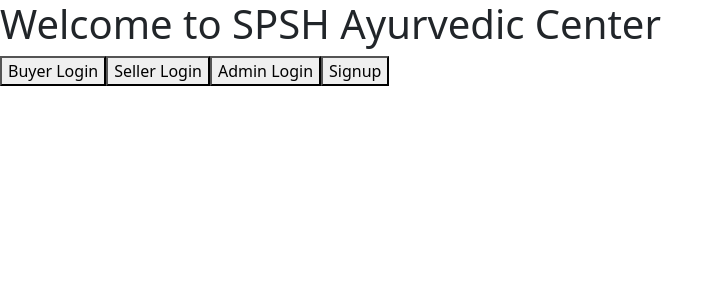
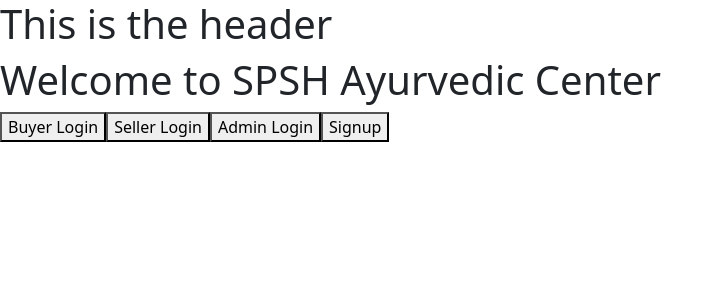
Before and after one commit to PoornaSenadheera100/SPSH-Ayurvedic-Center, a React (Create React App) app in the folder frontend/: page / in a window 1280 px wide. Shown: the top 300 px of the page, without its empty margins (0-724 px from the left). Built offline with nearby package versions, Linux system fonts and the light colour scheme.

Commit message:
Added header component

```diff
--- a/frontend/src/App.js
+++ b/frontend/src/App.js
@@ -1,6 +1,6 @@
 import './App.css';
 import { BrowserRouter as Router, Route, } from "react-router-dom";
-// import Header from './components/Header';
+import Header from './components/Header';
 import Welcome from './components/Welcome';
 import LoginBuyer from './components/LoginBuyer';
 import LoginSeller from './components/LoginSeller';
@@ -20,7 +20,7 @@ import UpdateSeller from './components/UpdateSeller';
 function App() {
   return (
     <Router>
-      {/* <Header/> */}
+      <Header/>
       <Route path = '/' exact component = {Welcome}/>
       <Route path = '/buyerlogin' exact component = {LoginBuyer}/>
       <Route path = '/sellerlogin' exact component = {LoginSeller}/>
```
